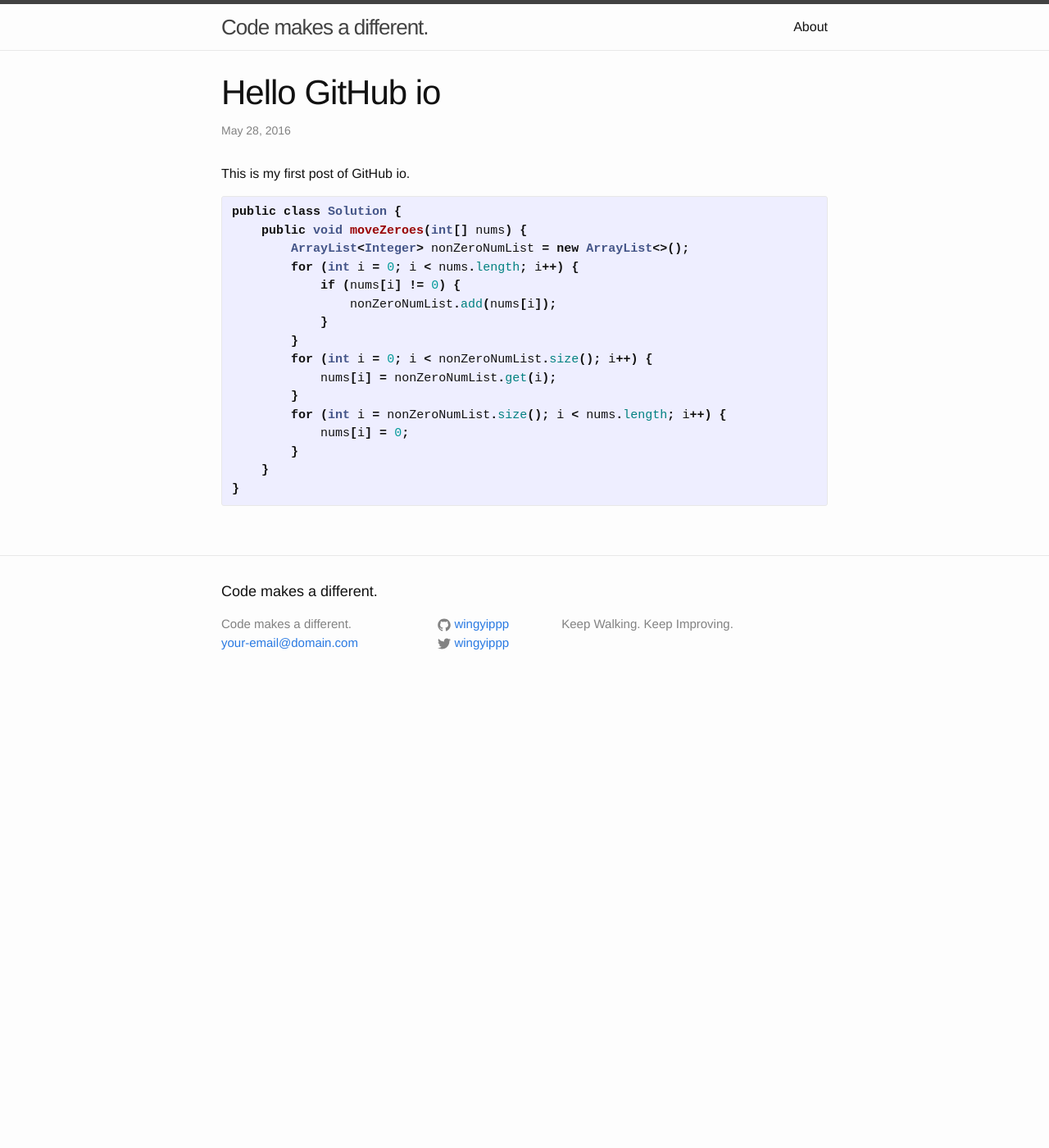
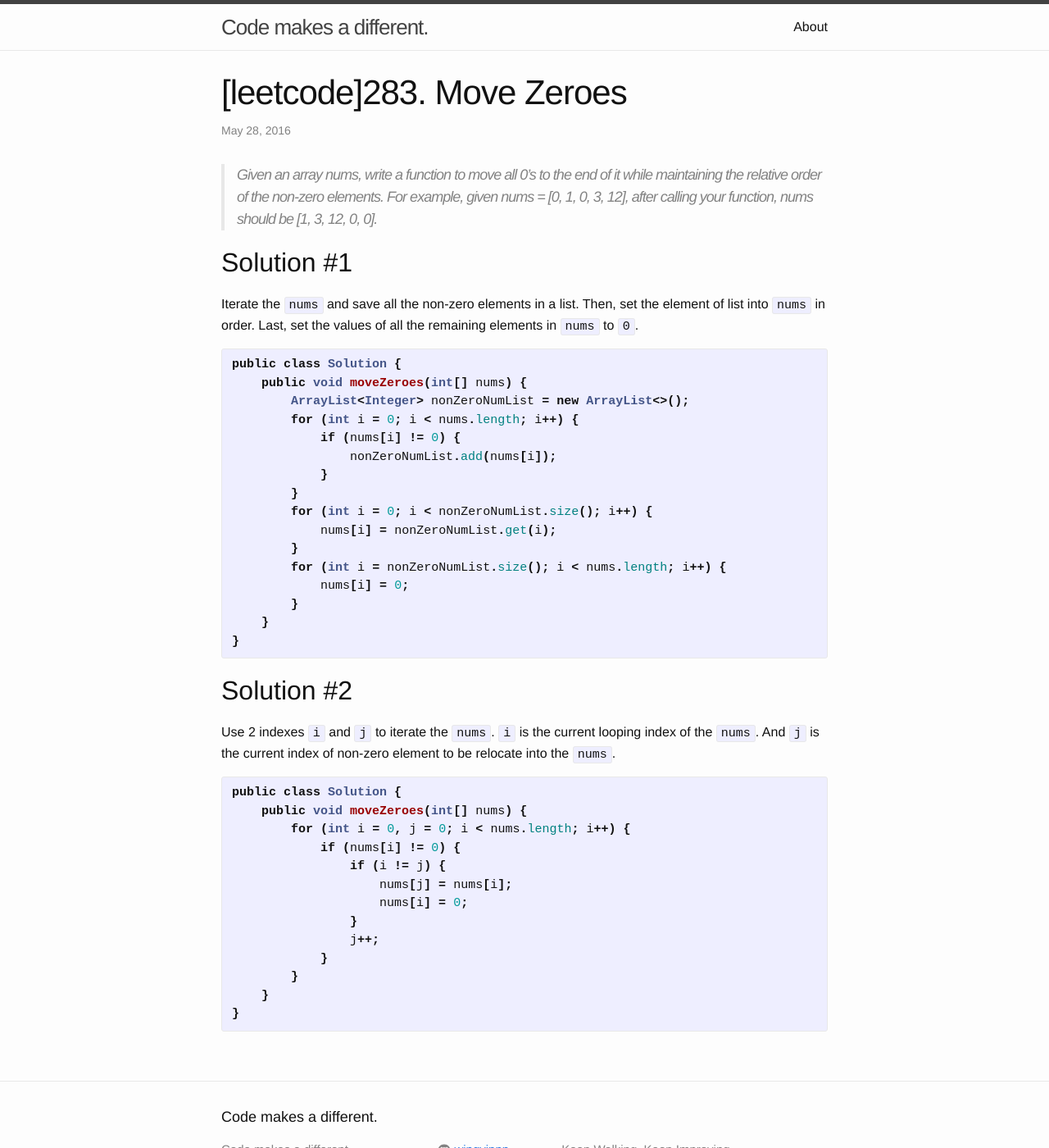
Before and after one commit to wingyippp/blog, a Jekyll site: the page built from _posts/2016-05-28-hello-world.markdown, in a window 1280 px wide and 1400 px high. Shown: the whole window at 82% size. Built offline with Jekyll 4.4.1, drawn with Linux system fonts in a browser that asks for light colours.

Commit message:
leetcode post

```diff
--- a/_posts/2016-05-28-hello-world.markdown
+++ b/_posts/2016-05-28-hello-world.markdown
@@ -1,11 +1,16 @@
 ---
 layout: post
-title:  "Hello GitHub io"
+title:  "[leetcode]283. Move Zeroes"
 date:   2016-05-28 14:53:48 +0800
 categories: jekyll update
 ---
-This is my first post of GitHub io.
+>Given an array nums, write a function to move all 0's to the end of it while maintaining the relative order of the non-zero elements.
+>For example, given nums = [0, 1, 0, 3, 12], after calling your function, nums should be [1, 3, 12, 0, 0].
 
+## Solution #1
+Iterate the `nums` and save all the non-zero elements in a list.
+Then, set the element of list into `nums` in order.
+Last, set the values of all the remaining elements in `nums` to `0`.
 {% highlight java %}
 public class Solution {
     public void moveZeroes(int[] nums) {
@@ -24,3 +29,21 @@ public class Solution {
     }
 }
 {% endhighlight %}
+
+## Solution #2
+Use 2 indexes `i` and `j` to iterate the `nums`. `i` is the current looping index of the `nums`. And `j` is the current index of non-zero element to be relocate into the `nums`.
+{% highlight java %}
+public class Solution {
+    public void moveZeroes(int[] nums) {
+        for (int i = 0, j = 0; i < nums.length; i++) {
+            if (nums[i] != 0) {
+                if (i != j) {
+                    nums[j] = nums[i];
+                    nums[i] = 0;
+                }
+                j++;
+            }
+        }
+    }
+}
+{% endhighlight %}
```
Also changed, not shown: _posts/2016-05-28-welcome-to-jekyll.markdown (deleted, +0 -25 lines).
